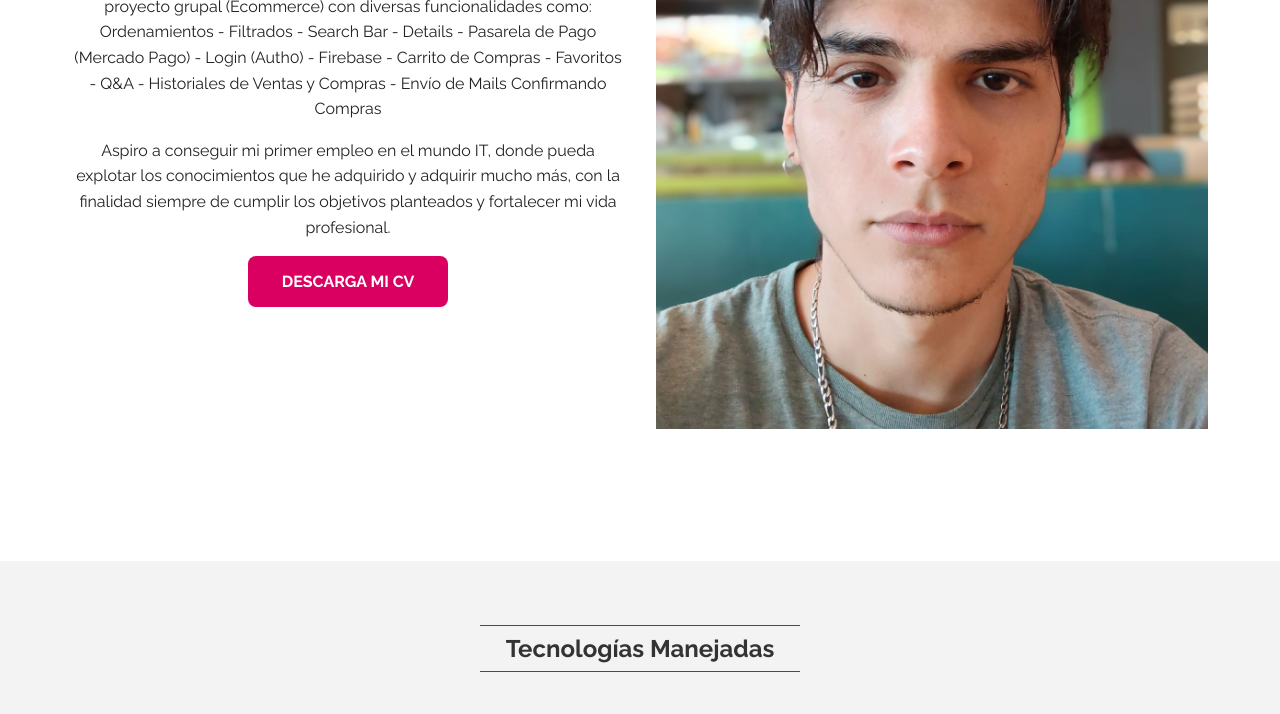
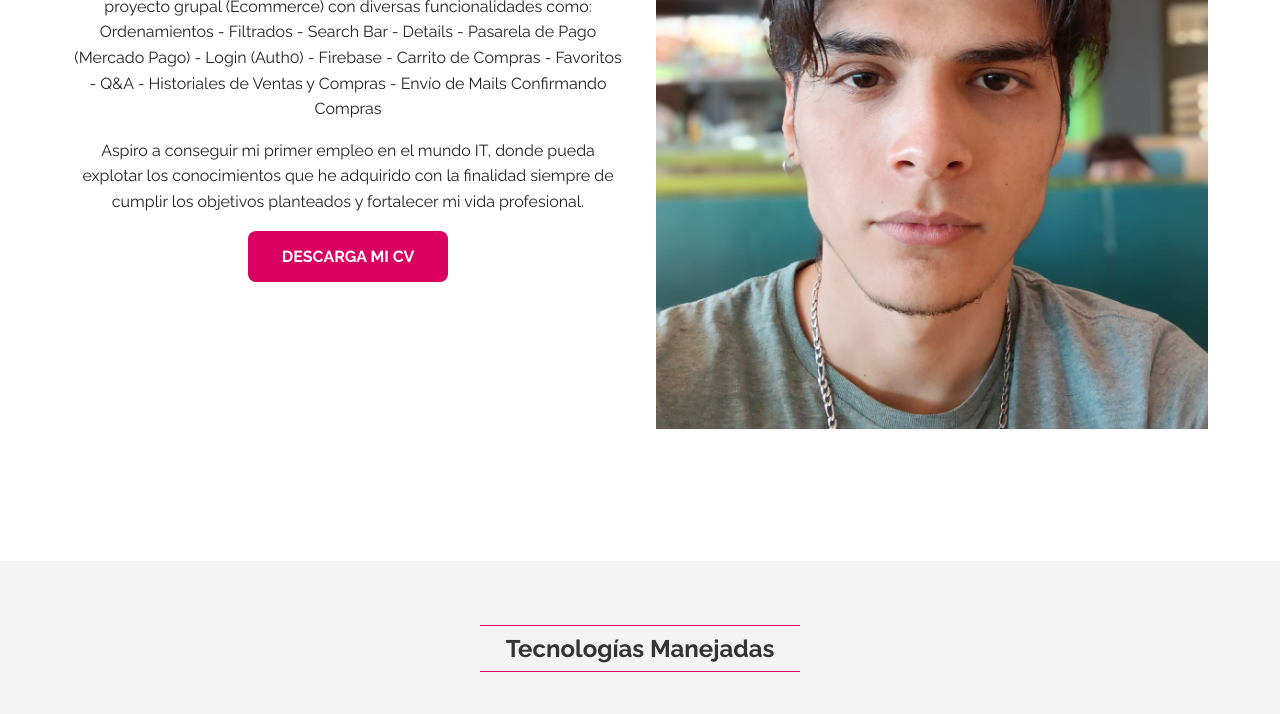
Before and after one commit to dileo24/Portafolio, a plain HTML site: page index.html in a window 1280 px wide. Shown: the part 1080-1794 px from the top of the page. Drawn offline with Linux system fonts and the light colour scheme.

Commit message:
arreglo about

```diff
--- a/index.html
+++ b/index.html
@@ -84,7 +84,7 @@
             </p>
             <p>
                 Aspiro a conseguir mi primer empleo en el mundo IT, donde pueda explotar los conocimientos que he
-                adquirido y adquirir mucho más, con la finalidad siempre de cumplir los objetivos planteados y
+                adquirido con la finalidad siempre de cumplir los objetivos planteados y
                 fortalecer mi vida profesional.
             </p>
             <div class="text-center">
```
